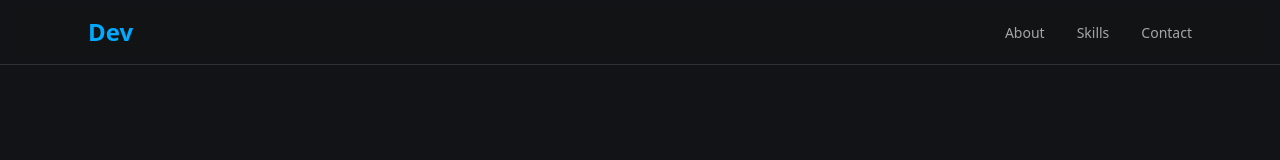
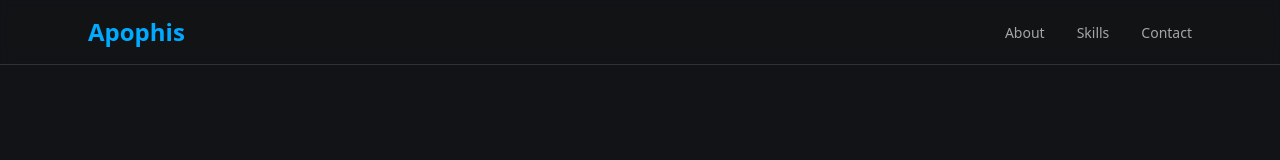
Before and after one commit to pimp13/my-intro-site, a Next.js app: page / in a window 1280 px wide. Shown: the top 160 px of the page. Built offline with nearby package versions, Linux system fonts and the light colour scheme.

Commit message:
Change logo header to Apophis

```diff
--- a/components/Header.tsx
+++ b/components/Header.tsx
@@ -10,7 +10,7 @@ export default function Header() {
     <header className="sticky top-0 z-50 bg-background/95 backdrop-blur-sm border-b border-border">
       <nav className="max-w-6xl mx-auto px-6 py-4 flex items-center justify-between">
         <div className="text-2xl font-bold bg-gradient-to-r from-primary to-accent bg-clip-text text-transparent">
-          Dev
+          Apophis
         </div>
         <ul className="hidden md:flex items-center gap-8">
           <li>
```
